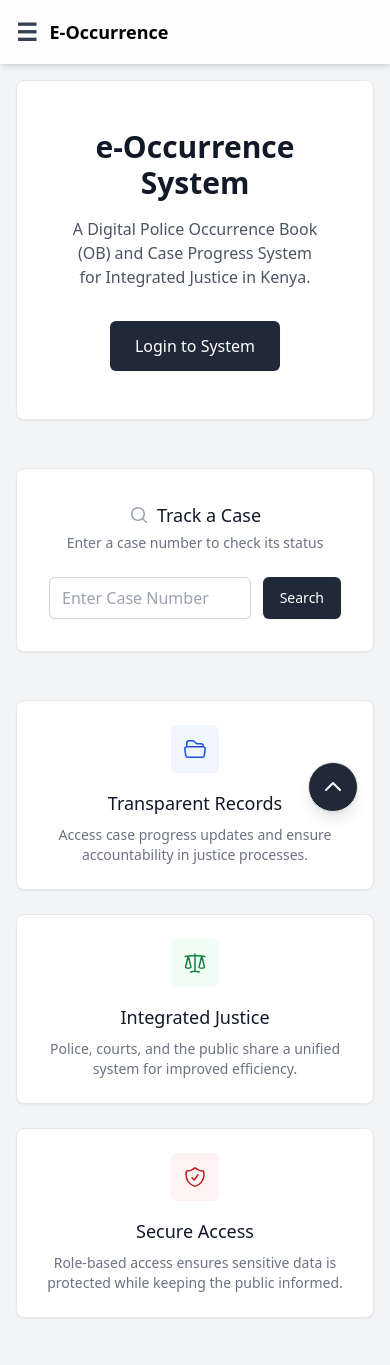
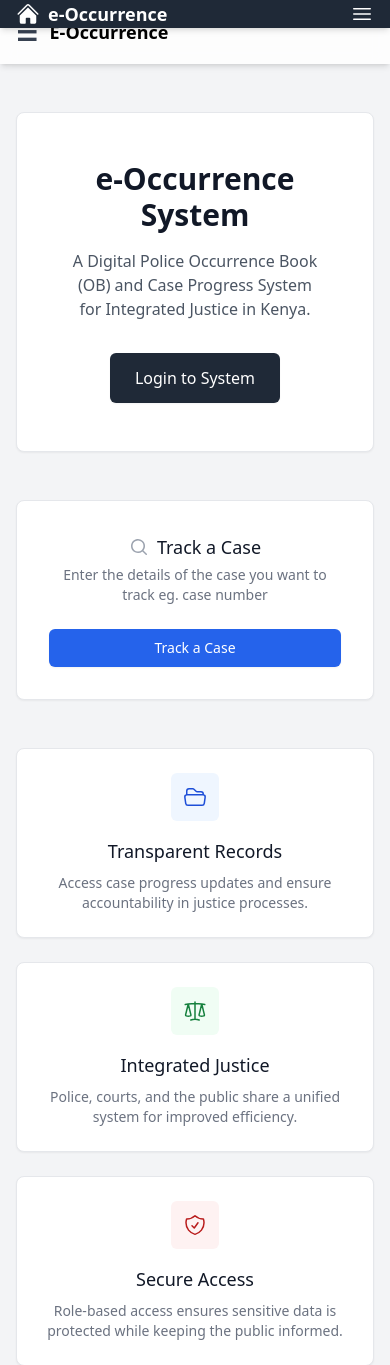
Before and after one commit to DannyDuke77/E-Occurrence, a Django app: page / in a window 390 px wide. Shown: the top 1365 px of the page. Run offline with Django 5.2, Linux system fonts and the light colour scheme.

Commit message:
Improve UI for unauthenticated users and support form
Refactored base.html to show a top navbar for unauthenticated users and a sidebar for authenticated users, added a mobile menu and scroll-to-top button. Updated statistics and index templates for better clarity and usability. Enhanced SupportRequestForm with stricter validation and improved textarea styling. Adjusted case view permissions and expanded CSS utility classes for layout and spacing.

```diff
--- a/eoccurrence/cases/templates/cases/statistics.html
+++ b/eoccurrence/cases/templates/cases/statistics.html
@@ -22,7 +22,7 @@
      </div>
 
 <!-- Overview Cards -->
-<div class="grid grid-cols-1 md:grid-cols-3 gap-6 mb-12">
+<div class="grid grid-cols-2 md:grid-cols-3 gap-6 mb-12">
     <!-- Cases Card -->
     <div class="bg-white border border-gray-200 rounded-lg p-6 shadow-sm hover:shadow-md transition-shadow">
         <div class="flex items-center justify-between mb-4">
@@ -66,7 +66,7 @@
 <!-- Cases by Status -->
 <div class="bg-white border border-gray-200 rounded-lg p-6 shadow-sm">
     <h2 class="text-xl font-semibold text-gray-900 mb-6">Cases by Status</h2>
-    <div class="grid grid-cols-1 sm:grid-cols-2 md:grid-cols-3 lg:grid-cols-5 gap-4">
+    <div class="grid grid-cols-2 md:grid-cols-3 lg:grid-cols-5 gap-4">
 
         <!-- Open Cases -->
         <a href="{% url 'cases:search_cases' %}?status=open"
--- a/eoccurrence/cases/views.py
+++ b/eoccurrence/cases/views.py
@@ -61,9 +61,7 @@ def case_entry(request, uuid):
     })
 
 def view_cases(request):
-    # Get all cases
-    # qs stands for QuerySet
-    if request.user.profile.user_role == 'admin':
+    if request.user.is_authenticated and request.user.profile.user_role == 'admin':
         qs = Case.objects.all().filter().order_by('-created_at')
     else:
         qs = Case.objects.all().filter(deleted=False).order_by('-created_at')
--- a/eoccurrence/core/forms.py
+++ b/eoccurrence/core/forms.py
@@ -18,8 +18,17 @@ class SupportRequestForm(forms.ModelForm):
             }),
             'message': forms.Textarea(attrs={
                 'placeholder': 'Enter your message. Maximum 1000 characters (Required)',
-                'class': INPUT_CLASSES + ' resize-none',
+                'class': INPUT_CLASSES,
                 'rows': 6,
-                'maxlength': 1000
+                'maxlength': 1000,
+                'style': 'resize: none'
             }),
         }
+    def clean_message(self):
+        message = self.cleaned_data.get('message')
+        if not message:
+            raise forms.ValidationError("This field is required.")
+        if len(message) > 1000:
+            raise forms.ValidationError("Message cannot exceed 1000 characters.")
+
+        return message
--- a/eoccurrence/core/models.py
+++ b/eoccurrence/core/models.py
@@ -21,7 +21,6 @@ class SupportRequest(models.Model):
     def __str__(self):
         return f"Support request from {self.name} ({self.email})"
 
-    # Set name = "Anonymous" if not provided
     def save(self, *args, **kwargs):
         if not self.name:
             self.name = "Anonymous"
--- a/eoccurrence/core/templates/core/base.html
+++ b/eoccurrence/core/templates/core/base.html
@@ -27,6 +27,7 @@
   </head>
   <body class="bg-gray-100">
     <div class="flex">
+      {% if request.user.is_authenticated %}
         <!-- Sidebar -->
         <aside id="sidebar"
           class="w-80 md:w-64 bg-gray-800 text-white h-screen fixed flex flex-col p-4 overflow-y-auto z-50 border-r border-gray-700
@@ -59,9 +60,7 @@
             <a href="{% url 'core:dashboard' %}" class="block px-4 py-3 rounded hover:bg-gray-700">Dashboard</a>
             <a href="{% url 'cases:view_cases' %}" class="block px-4 py-3 rounded hover:bg-gray-700">View & Search Cases</a>
 
-          {% if user.is_authenticated %}
             <a href="{% url 'accounts:profile_view' user.profile.uuid %}" class="block px-4 py-3 rounded hover:bg-gray-700">Profile</a>
-          {% endif %}
 
             {% if user.is_authenticated and user.profile.user_role in 'police admin' %}
               <a href="{% url 'cases:complainant_entry' %}" class="block px-4 py-3 rounded hover:bg-gray-700">New Entry</a>
@@ -100,16 +99,70 @@
 
         <!-- Overlay for mobile -->
         <div id="overlay" class="fixed inset-0 bg-black bg-opacity-50 z-40 hidden md:hidden"></div>
+      {% else %}
+        <!-- Top Navbar for non-authenticated users -->
+        <nav class="bg-gray-800 text-white shadow-md fixed w-full z-50">
+          <div class="max-w-8xl mx-auto px-4 flex justify-between items-center">
+            <a href="/" class="flex items-center space-x-2 font-semibold text-lg">
+              <svg xmlns="http://www.w3.org/2000/svg" class="w-6 h-6" fill="currentColor" viewBox="0 0 24 24">
+                <path d="M11.47 3.84a.75.75 0 0 1 1.06 0l8.69 8.69a.75.75 0 1 0 1.06-1.06l-8.69-8.69a2.25 2.25 0 0 0-3.18 0l-8.69 8.69a.75.75 0 1 0 1.06 1.06l8.69-8.69Z" />
+                <path d="m12 5.43 8.16 8.16c.03.03.06.06.09.09v6.2c0 1.03-.84 1.87-1.87 1.87H15a.75.75 0 0 1-.75-.75v-4.5a.75.75 0 0 0-.75-.75h-3a.75.75 0 0 0-.75.75V21a.75.75 0 0 1-.75.75H5.63a1.87 1.87 0 0 1-1.87-1.87v-6.2c.03-.03.06-.06.09-.09L12 5.43Z" />
+              </svg>
+              <span>e-Occurrence</span>
+            </a>
+            <!-- Hamburger menu for mobile -->
+             <div id="hamburger" class="md:hidden cursor-pointer">
+              <svg xmlns="http://www.w3.org/2000/svg" fill="none" viewBox="0 0 24 24" stroke-width="1.5" stroke="currentColor" class="size-6">
+                <path stroke-linecap="round" stroke-linejoin="round" d="M3.75 6.75h16.5M3.75 12h16.5m-16.5 5.25h16.5" />
+              </svg>
+            </div>
+            <!-- Nav for desktop -->
+            <div class="hidden md:flex space-x-6 text-white z-40">
+              <a href="{% url 'core:dashboard' %}" class="hover:text-gray-300 bg-red-600 py-4">Dashboard</a>
+              <a href="{% url 'cases:view_cases' %}" class="hover:text-gray-300">Search Case</a>
+              <a href="{% url 'core:help_support' %}" class="hover:text-gray-300">Help & Support</a>
+              <a href="{% url 'accounts:login' %}" class="hover:text-blue-400">Login</a>
+            </div>
+          </div>
+        </nav>
+
+        <!-- Mobile Menu -->
+        <div id="mobile-menu"
+          class="hidden fixed top-16 right-4 w-60 bg-gray-800 text-white shadow-2xl rounded-xl z-50 overflow-hidden border border-gray-700 transition-all duration-300 ease-in-out">
+
+          <nav class="flex flex-col divide-y divide-gray-700">
+            <a href="{% url 'core:dashboard' %}"
+              class="px-5 py-3 text-sm hover:bg-gray-700 hover:text-white transition-colors">
+              Dashboard
+            </a>
+
+            <a href="{% url 'cases:view_cases' %}"
+              class="px-5 py-3 text-sm hover:bg-gray-700 hover:text-white transition-colors">
+              Search Case
+            </a>
+
+            <a href="{% url 'core:help_support' %}"
+              class="px-5 py-3 text-sm hover:bg-gray-700 hover:text-white transition-colors">
+              Help & Support
+            </a>
+
+            <a href="{% url 'accounts:login' %}"
+              class="px-5 py-3 text-sm text-blue-400 hover:bg-gray-700 hover:text-blue-300 transition-colors">
+              Login
+            </a>
+          </nav>
+        </div>
+      {% endif %}
 
       <!-- Main content -->
-      <div class="flex-1 md:ml-64 flex flex-col">
+      <div class="flex-1 {% if request.user.is_authenticated %}md:ml-64{% endif %} flex flex-col">
         <!-- Mobile navbar -->
         <header class="shadow-md p-4 flex items-center md:hidden fixed w-full z-30 bg-white/80 backdrop-blur">
           <button id="openSidebar" class="text-gray-700 mr-3 text-2xl font-bold" aria-label="Open sidebar">☰</button>
           <a href="/" class="text-lg font-semibold">E-Occurrence</a>
         </header>
 
-        <main class="flex-1 overflow-y-auto p-4 mt-16 md:mt-6 min-h-screen">
+        <main class="flex-1 overflow-y-auto p-4 mt-16 md:mt-6 min-h-screen {% if not request.user.is_authenticated %}mt-24 md:mt-16{% endif %}">
           <!-- Back button -->
           {% if request.path != '/' %}
             <div class="hidden md:block mb-6 px-4">
@@ -126,10 +179,10 @@
           {% block content %}{% endblock %}
 
           <!-- Up button -->
-          <div class="fixed bottom-8 right-8">
-            <button onclick="window.scrollTo({ top: 0, behavior: 'smooth' });"
+          <div id="up-button" class="fixed bottom-8 right-8">
+            <button
               class="p-3 bg-gray-800 text-white rounded-full shadow-lg border hover:bg-blue-700 transition"
-              aria-label="Scroll to top">
+              aria-label="Scroll to top" title="Scroll to top">
               <svg xmlns="http://www.w3.org/2000/svg" class="h-6 w-6" fill="none" viewBox="0 0 24 24" stroke="currentColor">
                 <path stroke-linecap="round" stroke-linejoin="round" stroke-width="2" d="M5 15l7-7 7 7" />
               </svg>
@@ -185,6 +238,13 @@
       const closeSidebar = document.getElementById('closeSidebar');
       const overlay = document.getElementById('overlay');
 
+      const hamburger = document.getElementById('hamburger');
+      const mobileMenu = document.getElementById('mobile-menu');
+
+      hamburger?.addEventListener('click', () => {
+        mobileMenu.classList.toggle('hidden');
+      });
+
       openSidebar?.addEventListener('click', () => {
         sidebar.classList.remove('-translate-x-full');
         overlay.classList.remove('hidden');
@@ -199,6 +259,24 @@
         sidebar.classList.add('-translate-x-full');
         overlay.classList.add('hidden');
       });
+
+
+      // Hide the up button initially and show on scroll
+      const upButton = document.getElementById('up-button');
+
+      upButton.style.display = 'none';
+
+      window.addEventListener('scroll', () => {
+        if (window.scrollY > 100) {
+          upButton.style.display = 'block';
+        } else {
+          upButton.style.display = 'none';
+        }
+      });
+
+      upButton?.addEventListener('click', () => {
+        window.scrollTo({ top: 0, behavior: 'smooth' });
+      });
     </script>
     {% endblock %}
   </body>
--- a/eoccurrence/core/templates/core/index.html
+++ b/eoccurrence/core/templates/core/index.html
@@ -25,16 +25,12 @@
                 </svg>
                 Track a Case
             </h2>
-            <p class="text-sm text-gray-500 mt-1">Enter a case number to check its status</p>
+            <p class="text-sm text-gray-500 mt-1">Enter the details of the case you want to track eg. case number</p>
         </div>
-        <form method="GET" action="{% url 'cases:search_cases' %}" class="flex space-x-3">
-            <input type="text" name="query" placeholder="Enter Case Number"
-                   class="flex-1 min-w-0 block w-full px-3 py-2 border border-gray-300 rounded-md shadow-sm focus:outline-none focus:ring-2 focus:ring-gray-500 focus:border-gray-500 sm:text-sm">
-            <button type="submit"
-                    class="inline-flex items-center px-4 py-2 border border-transparent text-sm font-medium rounded-md shadow-sm text-white bg-gray-800 hover:bg-gray-700 focus:outline-none focus:ring-2 focus:ring-offset-2 focus:ring-gray-500 transition">
-                Search
-            </button>
-        </form>
+        <a href="{% url 'cases:view_cases' %}"
+           class="w-full inline-flex justify-center px-4 py-2 border border-transparent shadow-sm text-sm font-medium rounded-md text-white bg-blue-600 hover:bg-blue-700 focus:outline-none focus:ring-2 focus:ring-offset-2 focus:ring-blue-500 transition">
+            Track a Case
+        </a>
     </div>
 
     <!-- Features Grid -->
--- a/eoccurrence/static/css/output.css
+++ b/eoccurrence/static/css/output.css
@@ -750,6 +778,18 @@ video {
 
 .mt-auto {
   margin-top: auto;
+}
+
+.mt-40 {
+  margin-top: 10rem;
+}
+
+.mt-20 {
+  margin-top: 5rem;
+}
+
+.mt-24 {
+  margin-top: 6rem;
 }
 
 .line-clamp-1 {
```
Also changed, not shown: other parts of eoccurrence/static/css/output.css (+104 -0 lines). Lines whose indentation alone changed are shown as unchanged.
